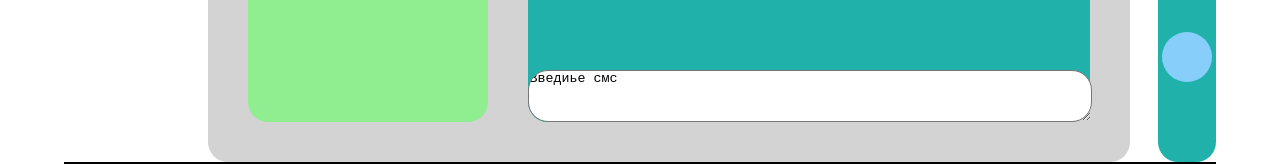
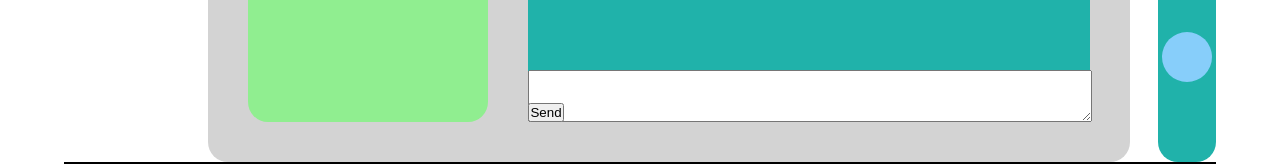
Before and after one commit to Slipoy/social-network, a React (Create React App) app: page /message in a window 1280 px wide. Shown: the part 708-872 px from the top of the page. Built offline with nearby package versions, Linux system fonts and the light colour scheme.

Commit message:
creat without-react

```diff
--- a/src/App.js
+++ b/src/App.js
@@ -23,8 +23,8 @@ function App(props) {
               <Main>
                   <Nav/>
                   <Routes>
-                      <Route path="profile" element={<Section name="section" state={props.appState.dataPosts}/>}/>
-                      <Route path="message/*" element={<Dialogs dialogs={props.appState.dialogsPage}/>}/>
+                      <Route path="profile" element={<Section name="section" store={props.store} dispatch={props.dispatch}/>}/>
+                      <Route path="message/*" element={<Dialogs dialogs={props.store} dispatch={props.dispatch}/>}/>
                       <Route path="videos" element={<Videos/>}/>
                   </Routes>
                   <Bar/>
--- a/src/Redux/state.js
+++ b/src/Redux/state.js
@@ -6,8 +6,11 @@ import user5 from "../component/main/Dialogs/icon/photo_2022-10-06_12-19-26.jpg"
 import user6 from "../component/main/Dialogs/icon/photo_2022-10-06_12-19-26.jpg";
 
 
-let state = {
-    dataPosts : [
+let store = {
+    _state: {
+        profilePage: {
+            posts:
+                [
                     {id: 1, message: 'first message', likeCount: 2},
                     {id: 2, message: '2 message', likeCount: 20},
                     {id: 3, message: '3 message', likeCount: 12},
@@ -15,94 +18,102 @@ let state = {
                     {id: 5, message: 'sfdsshdfjdf message', likeCount: 5},
                     {id: 6, message: '6 message', likeCount: 2}
                 ],
-    dialogsPage : {
-        dialogs : [
-            {id: 1, name: 'Alex Ivanov', icon: user1},
-            {id: 2, name: 'Mihail Ivanov', icon: user2},
-            {id: 3, name: 'Olga Ivanov', icon: user3},
-            {id: 4, name: 'Vadim Ivanov', icon: user4},
-            {id: 5, name: 'Kiril Ivanov', icon: user5},
-            {id: 6, name: 'Nastya Ivanov', icon: user6}],
-        messageDialog : [
-            {id: 1, message: 'Hello'},
-            {id: 2, message: 'Hi'},
-            {id: 3, message: 'Hi'},
-            {id: 4, message: 'Hi'}]
+            newPostText : ""
+        },
+        dialogsPage: {
+            dialogs:
+                [
+                    {
+                        id: 0,
+                        name: 'Alex Ivanov',
+                        icon: user1,
+                        message: "Hello",
+                        returnMessages:
+                            [{
+                                message: "Hi"
+                            }
+                            ],
+                    },
+                    {id: 2, name: 'Mihail Ivanov', icon: user2, message:"Hi", returnMessages: [{id:1, message: "Hu"}]},
+                    {id: 3, name: 'Olga Ivanov', icon: user3, message:"No", returnMessages: [{id:2, message: "Hf"}]},
+                    {id: 4, name: 'Vadim Ivanov', icon: user4, message:"Maybe", returnMessages: [{id:3, message: "Ha"}]},
+                    {id: 5, name: 'Kiril Ivanov', icon: user5, message:"By", returnMessages: [{id:4, message: "Ho"}]},
+                    {id: 6, name: 'Nastya Ivanov', icon: user6, message:"Good!", returnMessages: [{id:5, message: "Hi"}]}],
+            newMessage: ""
+        },
+        videosPage: {}
+    },
+    _callSubscriber() {
+        console.log('change state');
+    },
+    getState() {
+        return this._state;
+    },
+    subscribe(observer) {
+        this._callSubscriber = observer;
+    },
+    addPost() {
+        // let newPost = {
+        //     id: 5,
+        //     message: this._state.profilePage.newPostText,
+        //     likeCount: 10
+        // }
+        // this._state.profilePage.newPostText = '';
+        // this._state.profilePage.posts.push(newPost);
+        // this._callSubscriber(this._state);
+    },
+    updateNewPostText() {
+        // this._state.profilePage.newPostText = newText;
+    },
+    dispatch(action) {
+        if (action.type === "ADD_POST") {
+            let newPost = {
+                id: 5,
+                message: this._state.profilePage.newPostText,
+                likeCount: 10
+            }
+            this._state.profilePage.newPostText = '';
+            this._state.profilePage.posts.push(newPost);
+            this._callSubscriber(this._state);
+        } else if (action.type === "UPDATE_NEW_POST_TEXT") {
+            this._state.profilePage.newPostText = action.newText;
+            this._callSubscriber(this._state);
+        }
+        else if (action.type === "ADD_MESSAGE"){
+            let newMessage = {
+                message: this._state.dialogsPage.newMessage
+            }
+            this._state.dialogsPage.newMessage = "";
+            this._state.dialogsPage.dialogs.returnMessages.push(newMessage)
+            this._callSubscriber(this._state);
+        }else if(action.type === "UPDATE_NEW_MESSAGE_TEXT"){
+            this._state.dialogsPage.newMessage = action.newTextMessage;
+            this._callSubscriber(this._state);
+        }
     }
 
+}
+export const addPostActionCreator = ()=>{
+    return {
+        type: "ADD_POST"
+    }
+}
+export const updateNewPostTextActionCreator = (text) => {
+    return{
+        type: "UPDATE_NEW_POST_TEXT",
+        newText: text
+    }
+}
+export const addMessageActionCreator = ()=>{
+    return{
+        type: "ADD_MESSAGE",
+    }
+}
+export const updateNewMessageTextActionCreator = (text)=>{
+    return{
+        type: "UPDATE_NEW_MESSAGE_TEXT",
+        newTextMessage: text
+    }
+}
 
-}
-// let store = {
-//     _state: {
-//         profilePage: {
-//             posts:
-//                 [
-//                     {id: 1, message: 'first message', likeCount: 2},
-//                     {id: 2, message: '2 message', likeCount: 20},
-//                     {id: 3, message: '3 message', likeCount: 12},
-//                     {id: 4, message: '4 message', likeCount: 22},
-//                     {id: 5, message: 'sfdsshdfjdf message', likeCount: 5},
-//                     {id: 6, message: '6 message', likeCount: 2}
-//                 ],
-//         },
-//         dialogsPage: {
-//             dialogs:
-//                 [
-//                     {id: 1, name: 'Alex'},
-//                     {id: 2, name: 'Alex1'},
-//                     {id: 3, name: 'Alex2'},
-//                     {id: 4, name: 'Alex3'},
-//                     {id: 5, name: 'Alex4'},
-//                     {id: 6, name: 'Alex5'}
-//                 ],
-//             messages:
-//                 [
-//                     {id: 1, message: 'Hello'},
-//                     {id: 2, message: 'Hi'},
-//                     {id: 3, message: 'Hi'},
-//                     {id: 4, message: 'Hi'}
-//                 ]
-//         },
-//         videosPage: {}
-//     },
-//     // _callSubscriber() {
-//     //     console.log('change state');
-//     // },
-//     // getState() {
-//     //     return this._state;
-//     // },
-//     // subscribe(observer) {
-//     //     this._callSubscriber = observer;
-//     // },
-//     // // addPost() {
-//     // //     // let newPost = {
-//     // //     //     id: 5,
-//     // //     //     message: this._state.profilePage.newPostText,
-//     // //     //     likeCount: 10
-//     // //     // }
-//     // //     // this._state.profilePage.newPostText = '';
-//     // //     // this._state.profilePage.posts.push(newPost);
-//     // //     // this._callSubscriber(this._state);
-//     // // },
-//     // // updateNewPostText() {
-//     // //     // this._state.profilePage.newPostText = newText;
-//     // // },
-//     // dispatch(action) {
-//     //     if (action.type === ADD_POST) {
-//     //         let newPost = {
-//     //             id: 5,
-//     //             message: this._state.profilePage.newPostText,
-//     //             likeCount: 10
-//     //         }
-//     //         this._state.profilePage.newPostText = '';
-//     //         this._state.profilePage.posts.push(newPost);
-//     //         this._callSubscriber(this._state);
-//     //     } else if (action.type === UPDATE_NEW_POST_TEXT) {
-//     //         this._state.profilePage.newPostText = action.newText;
-//     //         this._callSubscriber(this._state);
-//     //     }
-//     // }
-//
-// }
-
-export default state
+export default store
--- a/src/component/main/Dialogs/dialogs.jsx
+++ b/src/component/main/Dialogs/dialogs.jsx
@@ -8,23 +8,15 @@ import user3 from "./icon/photo_2022-10-06_12-19-26.jpg"
 import user4 from "./icon/photo_2022-10-06_12-19-26.jpg"
 import user5 from "./icon/photo_2022-10-06_12-19-26.jpg"
 import user6 from "./icon/photo_2022-10-06_12-19-26.jpg"
+import {
+    addMessageActionCreator,
+    updateNewMessageTextActionCreator,
+    updateNewPostTextActionCreator
+} from "../../../Redux/state";
 
 
 
-// let dialogs = [
-//     {id: 1, name: 'Alex Ivanov', icon: user1},
-//     {id: 2, name: 'Mihail Ivanov', icon: user2},
-//     {id: 3, name: 'Olga Ivanov', icon: user3},
-//     {id: 4, name: 'Vadim Ivanov', icon: user4},
-//     {id: 5, name: 'Kiril Ivanov', icon: user5},
-//     {id: 6, name: 'Nastya Ivanov', icon: user6}]
-//
-// let messageDialog = [
-//     {id: 1, message: 'Hello'},
-//     {id: 2, message: 'Hi'},
-//     {id: 3, message: 'Hi'},
-//     {id: 4, message: 'Hi'}
-// ]
+
 
 const DialogItem = (props) => {
     let path = 'dialogs/' + props.id
@@ -39,15 +31,47 @@ const DialogItem = (props) => {
 }
 
 const Message = (props)=> {
+    let incomingMessage = props.incomingMes.map(incMes => <p>{incMes.message}</p>)
     return(
         <div className={style.message}>
-            <p>{props.message}</p>
+            <div>
+                <p>{props.message}</p>
+            </div>
+            <div>
+                {incomingMessage}
+            </div>
+
         </div>
     )
 }
 
+const RouteElement = (props)=> {
+    return(
+        <Routes>
+            {props.children}
+        </Routes>
+    )
+}
+
+
+
 const Dialogs = (props)=>{
-    let dialogsElements = props.dialogs.dialogs.map(dialog => <DialogItem name={dialog.name} id={dialog.id} icon={dialog.icon}/>)
+    let state = props.dialogs._state.dialogsPage.dialogs
+    console.log(state)
+    let dialogsElements = state.map(dialog => <DialogItem name={dialog.name} id={dialog.id} icon={dialog.icon}/>)
+    let routeElement = state.map (route => <Route path={"dialogs/" + route.id} element={<Message key={route.id} message={route.message} incomingMes={route.returnMessages}/>}/>)
+    let index = props.key
+    console.log(index)
+
+    let newMessage = React.createRef()
+    let sendMessage = ()=>{
+        newMessage.current.value = ""
+        props.dispatch(addMessageActionCreator(index))
+    }
+    let onMessageChange = () => {
+        let text = newMessage.current.value
+        props.dispatch(updateNewMessageTextActionCreator(text))
+    }
     return (
         <div className={style.dialogs}>
             <div className={style.dialogsItems}>
@@ -56,18 +80,12 @@ const Dialogs = (props)=>{
             </div>
             <div className={style.messages}>
                 <p className={style.historyDescription}>Ваши сообщения</p>
-                <Routes>
-                    <Route path="dialogs/1" element={<Message message="Hi"/>}/>
-                    <Route path="dialogs/2" element={<Message message="Hello"/>}/>
-                    <Route path="dialogs/3" element={<Message message="How are you"/>}/>
-                    <Route path="dialogs/4" element={<Message message="Nice"/>}/>
-                    <Route path="dialogs/5" element={<Message message="No ptopblem"/>}/>
-                    <Route path="dialogs/6" element={<Message message="No!"/>}/>
-                </Routes>
-                <textarea name="" id="" cols="10" rows="10">Введиье смс</textarea>
+                <RouteElement>
+                    {routeElement}
+                </RouteElement>
+                <textarea onChange={onMessageChange} ref={newMessage}></textarea>
+                <button onClick={sendMessage} className={style.sendBtn}>Send</button>
             </div>
-
-
         </div>
     )
 }
--- a/src/component/main/Dialogs/dialogs.module.css
+++ b/src/component/main/Dialogs/dialogs.module.css
@@ -49,7 +49,11 @@
 .dialogs .messages textarea {
   width: 100%;
   height: 50px;
-  border-radius: 20px;
+  position: absolute;
+  bottom: 0;
+  left: 0;
+}
+.dialogs .messages .sendBtn {
   position: absolute;
   bottom: 0;
   left: 0;
--- a/src/component/main/Dialogs/dialogs.module.scss
+++ b/src/component/main/Dialogs/dialogs.module.scss
@@ -49,7 +49,11 @@
     textarea{
       width: 100%;
       height: 50px;
-      border-radius: 20px;
+      position: absolute;
+      bottom: 0;
+      left: 0;
+    }
+    .sendBtn{
       position: absolute;
       bottom: 0;
       left: 0;
@@ -59,6 +63,7 @@
       border-radius: 20px;
       border: 1px solid black;
       display: inline-block;
+
     }
     .historyDescription{
       background-color: aqua;
--- a/src/component/main/section/Posts/posts.jsx
+++ b/src/component/main/section/Posts/posts.jsx
@@ -1,6 +1,8 @@
 import React from "react";
 import img from './icon/photo_2022-10-06_12-19-26.jpg'
 import style from './posts.module.css'
+import posts from "./posts";
+import {addPostActionCreator, updateNewPostTextActionCreator} from "../../../../Redux/state";
 
 
 
@@ -19,12 +21,21 @@ const Post = (props)=>{
 
 
 const Posts = (props)=>{
-    let postItem = props.state.map(post => <Post message={post.message} id={post.id}/>)
-    console.log(postItem)
+    let state = props.posts._state.profilePage.posts
+    let postItem = state.map(post => <Post message={post.message} id={post.id}/>)
+    let newPostElement = React.createRef()
+    let addPost = ()=>{
+        newPostElement.current.value = ""
+        props.dispatch(addPostActionCreator())
+    }
+    let onPostChange = () => {
+        let text = newPostElement.current.value
+        props.dispatch(updateNewPostTextActionCreator(text))
+    }
     return(
         <div>
-            <textarea name="" id="" cols="30" rows="10"></textarea>
-            <button>Post</button>
+            <textarea ref={newPostElement} onChange={onPostChange} name="" id="" cols="30" rows="10"></textarea>
+            <button onClick={addPost}>Post</button>
             {postItem}
         </div>
     )
--- a/src/component/main/section/section.jsx
+++ b/src/component/main/section/section.jsx
@@ -6,7 +6,7 @@ import Posts from "./Posts/posts";
 const Section = (props)=>{
     return (
         <section>
-            <Posts state={props.state}/>
+            <Posts posts={props.store} dispatch={props.dispatch}/>
         </section>
     )
 }
```
Also changed, not shown: src/index.js (+11 -10 lines), 1 other file (tests, documents, lock files or other folders). Lines whose indentation alone changed are shown as unchanged.
